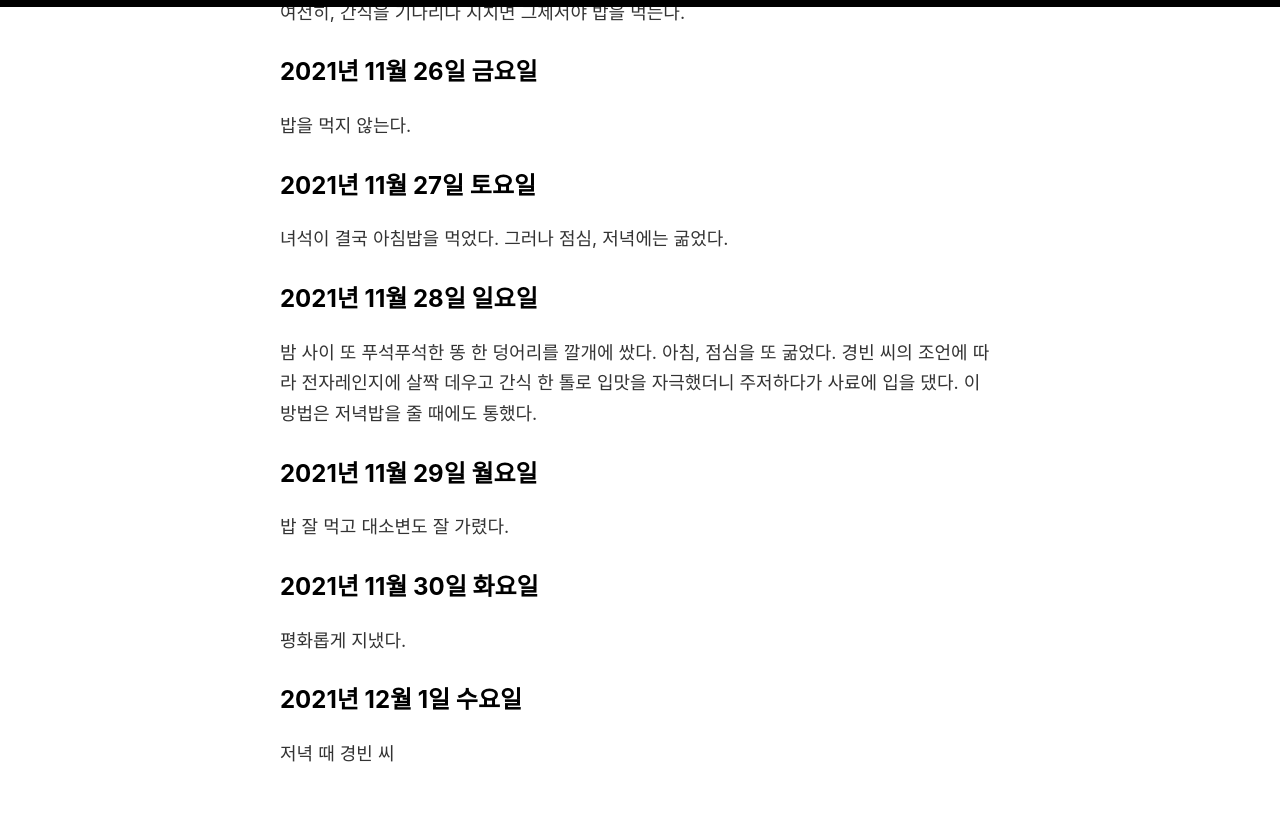
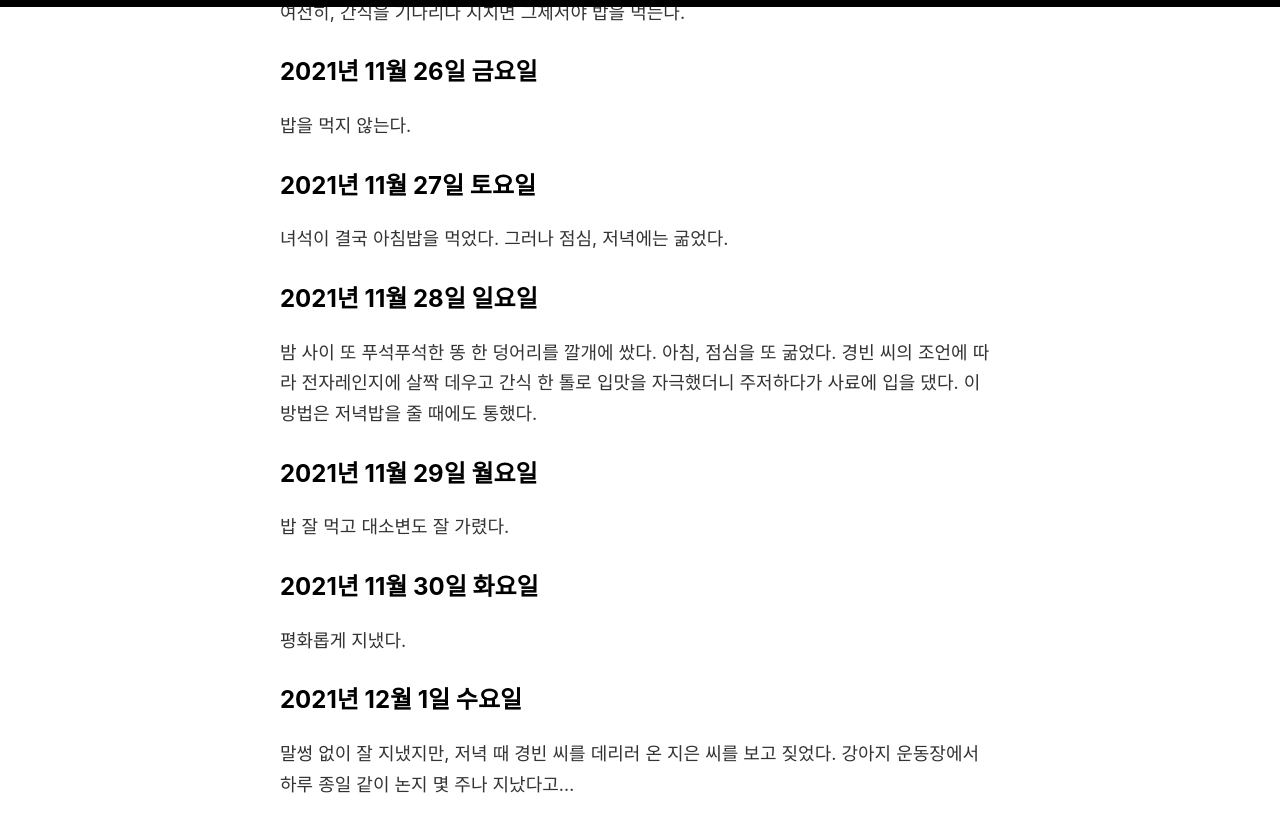
Before and after one commit to oxmhpark/www.exonomicon.net, a Jekyll site: the page built from _posts/2021-10-31-caring-note-of-aeng-doo.md, in a window 1280 px wide and 900 px high, scrolled down 4078 px. Shown: the top 832 px of the window. Built offline with Jekyll 4.4.1, drawn with Linux system fonts in a browser that asks for light colours; comment, search, counter and statistics services are not loaded.

Commit message:
Update 2021-10-31-caring-note-of-aeng-doo.md

```diff
--- a/_posts/2021-10-31-caring-note-of-aeng-doo.md
+++ b/_posts/2021-10-31-caring-note-of-aeng-doo.md
@@ -98,4 +98,4 @@ published: true
 평화롭게 지냈다.
 
 ## 2021년 12월 1일 수요일
-저녁 때 경빈 씨
+말썽 없이 잘 지냈지만, 저녁 때 경빈 씨를 데리러 온 지은 씨를 보고 짖었다. 강아지 운동장에서 하루 종일 같이 논지 몇 주나 지났다고...
```
